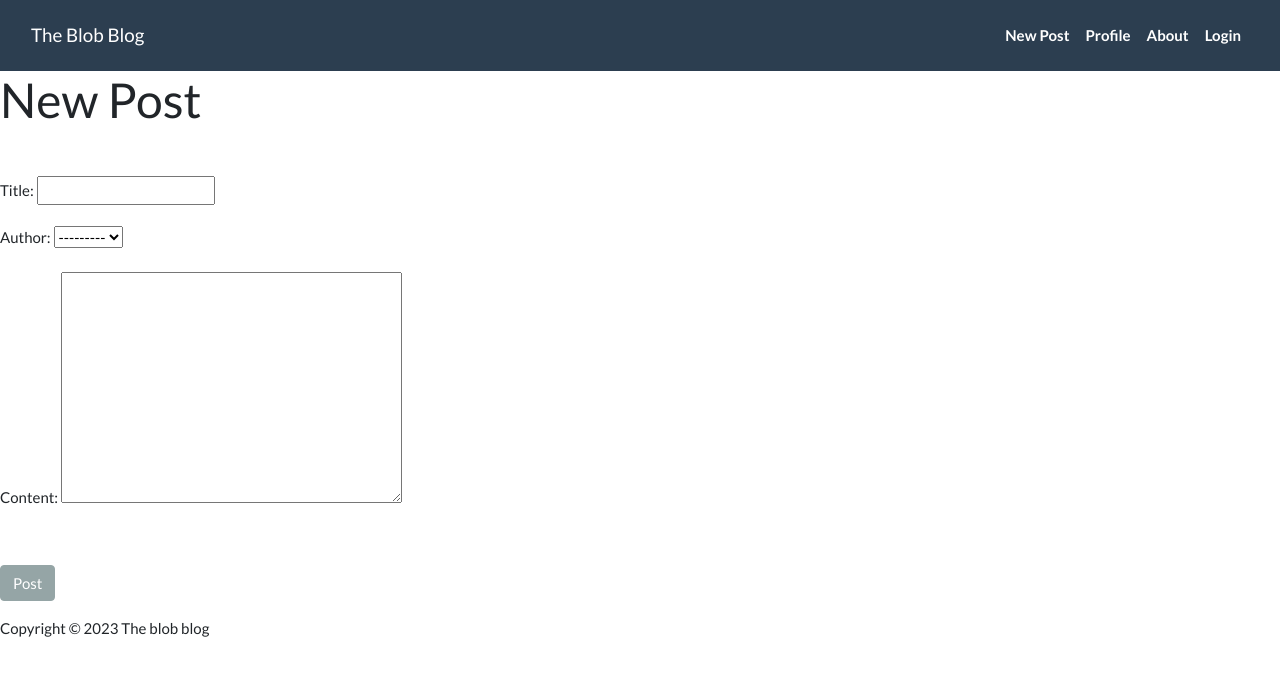
After one commit to cefbok/web-blog, a Django app: page /add-blog in a window 1280 px wide. The commit adds this page. Shown: the top 676 px of the page. Run offline with Django 4.2, Linux system fonts and the light colour scheme; data comes from the database, SQL or seed files in the repository; both versions use the stored data as it was before the commit; some libraries are stand-ins or nearby versions.

Commit message:
2nd commit/add_post

```diff
--- a/blog/admin.py
+++ b/blog/admin.py
@@ -5,8 +5,7 @@ from .models import Post
 
 
 class PostAdmin(admin.ModelAdmin):
-  list_display = ('title', 'slug', 'status', 'created_on')
-  list_filter = ('status',)
+  list_display = ('title', 'slug', 'created_on')
   search_fields = ['title', 'content']
 
 admin.site.register(Post, PostAdmin)
--- a/blog/models.py
+++ b/blog/models.py
@@ -1,7 +1,7 @@
 from django.db import models
 from django.contrib.auth.models import User
+from django.urls import reverse
 
-Status = ((0, 'Draft'),(1, 'Published'))
 
 class Post(models.Model):
     title = models.CharField(max_length=200, unique=True)
@@ -10,10 +10,12 @@ class Post(models.Model):
     created_on = models.DateTimeField(auto_now_add=True)
     updated_on = models.DateTimeField(auto_now=True)
     content = models.TextField()
-    status = models.IntegerField(choices=Status, default=0)
 
     class Meta:
         ordering = ['-created_on']
 
     def __str__(self):
-        return self.title
+        return self.title + ' | ' + str(self.author)
+
+    def get_absolute_url(self):
+        return reverse('blog-detail', kwargs={"pk":self.id})
--- /dev/null
+++ b/blog/templates/blogs/add_blog.html
@@ -0,0 +1,13 @@
+{% extends 'blogs/base.html' %}
+{% block content %}
+
+<h1> New Post </h1>
+<form action="" method="POST">
+    {% csrf_token %}
+    <div class=" my-5">
+        {{ form.as_p }}
+    </div>
+    <button class="btn btn-secondary"> Post </button>
+</form>
+
+{% endblock %}
--- a/blog/templates/blogs/base.html
+++ b/blog/templates/blogs/base.html
@@ -15,6 +15,9 @@
             <a class="navbar-brand" href="{% url 'blog-home' %}"> The Blob Blog </a>
             <div class="collapse navbar-collapse" id="navbarRes">
                 <ul class="navbar-nav ml-auto">
+                    <li class="nav-item text-black">
+                        <a class="nav-link text-black font-weight-bold" href="{% url 'blog-add' %}"> New Post </a>
+                    </li>
                     <li class="nav-item text-black">
                         <a class="nav-link text-black font-weight-bold" href="#"> Profile </a>
                     </li>
--- a/blog/templates/blogs/blog_detail.html
+++ b/blog/templates/blogs/blog_detail.html
@@ -4,14 +4,16 @@
 
 <div class="container">
     <div class="row">
-    <div class="col-md-8 card mb-4 mt-3 left top">
+      <div class="col-md-8 card my-5">
         <div class="card-body">
           <h1>{{ object.title }}</h1>
           <p class="text-muted">{{ post.author }} | {{ post.created_on }}</p>
           <p class="card-text">{{ object.content | safe }}</p>
         </div>
       </div>
-    {% block sidebar %} {% include 'blogs/sidebar.html' %}  {% endblock sidebar %}
+      {% block sidebar %}
+      {% include 'blogs/sidebar.html' %}
+      {% endblock sidebar %}
     </div>
   <a href="{% url 'blog-home' %}" class="btn btn-secondary"> Go Back </a>
 </div>
--- a/blog/templates/blogs/sidebar.html
+++ b/blog/templates/blogs/sidebar.html
@@ -8,7 +8,7 @@
 
 <!-- Sidebar Widgets Column -->
 <div class="col-md-4 float-right ">
-  <div class="card my-4">
+  <div class="card my-5">
     <h5 class="card-header">About</h5>
     <div class="card-body">
       <p class="card-text"> My Blog App is created using Django Web Framework for backend side, designed with bootswatch
--- a/blog/urls.py
+++ b/blog/urls.py
@@ -5,4 +5,5 @@ urlpatterns = [
     path('login/', views.login, name='blog-login'),
     path('', views.Home.as_view(), name='blog-home'),
     path('details/<int:pk>', views.BlogDetailView.as_view(), name='blog-detail'),
+    path('add-blog', views.AddBlog.as_view(), name='blog-add'),
 ]
--- a/blog/views.py
+++ b/blog/views.py
@@ -5,12 +5,17 @@ from django.views import generic
 # Create your views here.
 
 class Home(generic.ListView):
-    queryset = Post.objects.filter(status=1).order_by('-created_on')
+    model = Post
     template_name = 'blogs/home.html'
 
 class BlogDetailView(generic.DetailView):
     model = Post
     template_name = 'blogs/blog_detail.html'
 
+class AddBlog(generic.CreateView):
+    model = Post
+    template_name = 'blogs/add_blog.html'
+    fields = ('title', 'author', 'content')
+
 def login(request):
     return render(request, 'blogs/login.html')
--- a/blogsite/settings.py
+++ b/blogsite/settings.py
@@ -57,7 +57,7 @@ ROOT_URLCONF = 'blogsite.urls'
 TEMPLATES = [
     {
         'BACKEND': 'django.template.backends.django.DjangoTemplates',
-        'DIRS': [os.path.join(BASE_DIR, 'templates')],
+        'DIRS': [os.path.join(BASE_DIR, 'templates/blogs')],
         'APP_DIRS': True,
         'OPTIONS': {
             'context_processors': [
```
Also changed, not shown: blog/migrations/0002_remove_post_status.py (added), blog/static/add_blog.css (added), db.sqlite3. Lines whose indentation alone changed are shown as unchanged.
